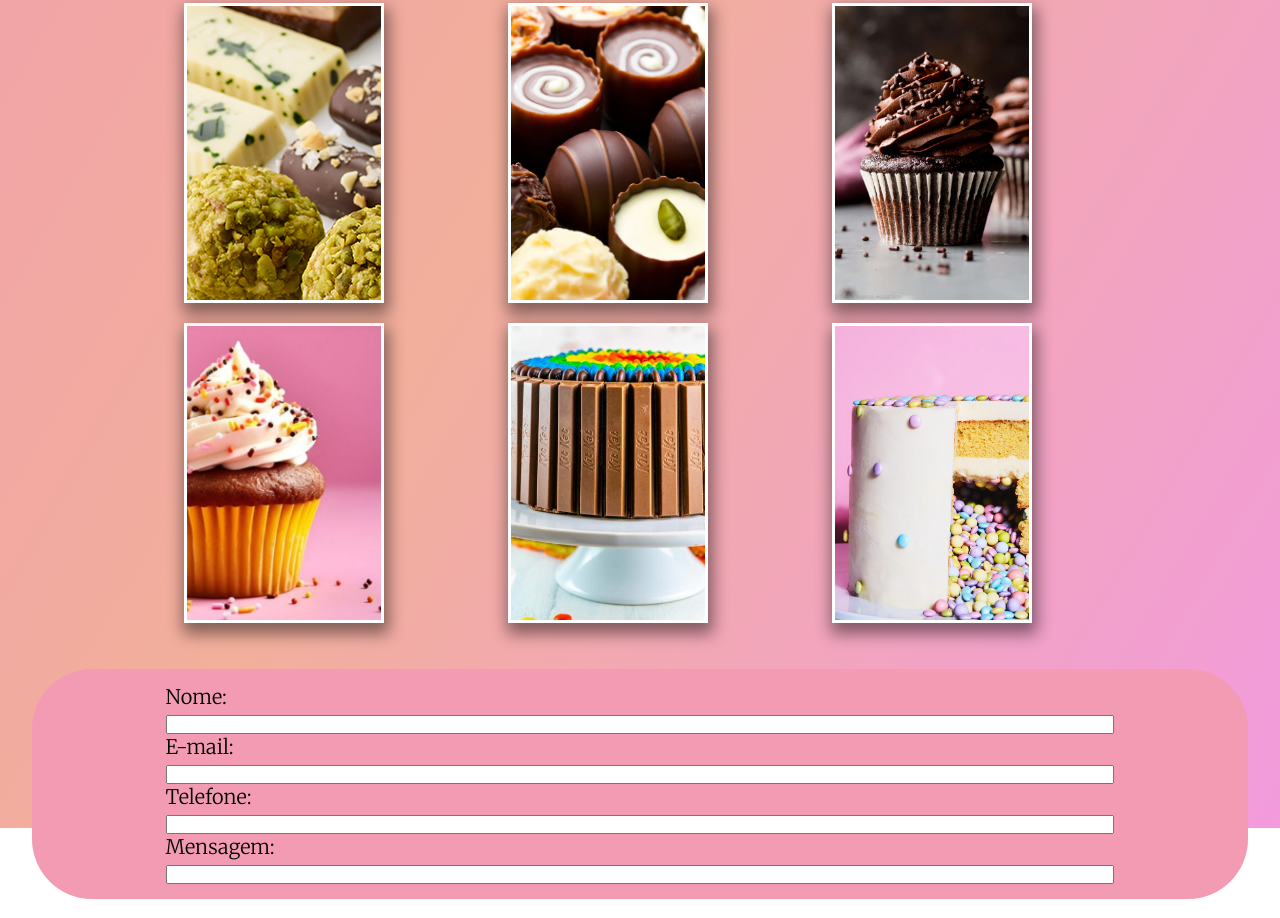
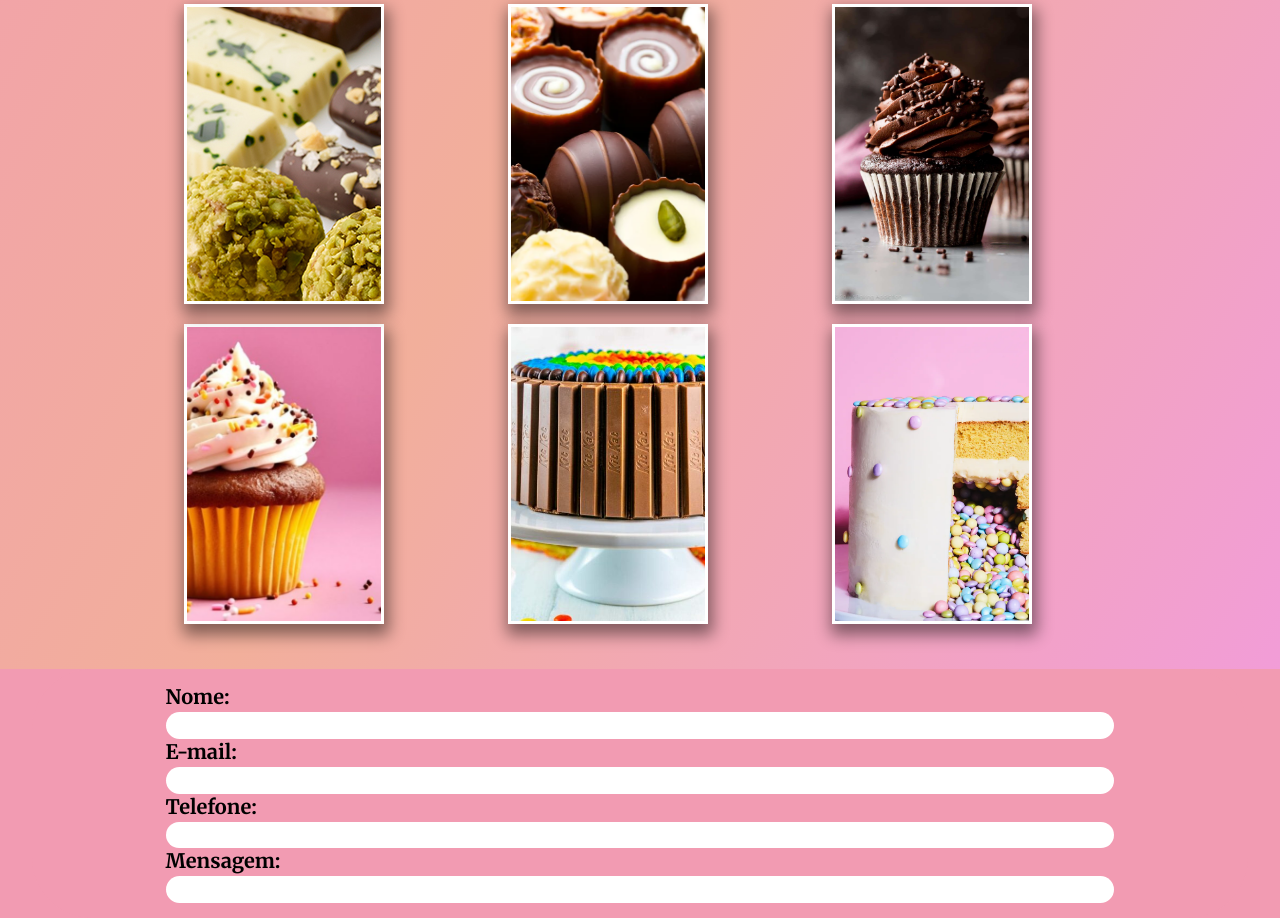
Before and after one commit to josehlopes/SweetDelights, a plain HTML site: page index.html in a window 1280 px wide. Shown: the part 931-1849 px from the top of the page. Drawn offline with Linux system fonts and the light colour scheme.

Commit message:
CSS GRID 1.02 (Smooth scroll effect)

```diff
--- a/_css/styles.css
+++ b/_css/styles.css
@@ -7,6 +7,8 @@
 }
 html {
     font-family: "Merriweather", serif;
+    scroll-behavior: smooth;
+
 }
 
 body {
@@ -276,6 +278,8 @@ body {
     grid-row-end: 7;
     grid-column-start: 1;
     grid-column-end: 4;
+    background: rgb(242,155,178);
+
 }
 
 #contatoDiv{
@@ -285,17 +289,9 @@ body {
     padding: 15px;
     overflow: hidden;
     justify-content: center;
-    background-image: url("../_img/_background.jpg");
     background: rgb(242,155,178);
     border-radius: 60px;
 
-}
-
-#contatoDiv img {
-    width: 100%;
-    height: auto;
-    object-fit: cover;
-    mix-blend-mode: lighten;
 }
 
 #formulario {
@@ -304,4 +300,15 @@ body {
 
 #formulario label,input {
     width: 100%;
+    border-radius: 20px;
+    border: rgb(242,155,178);
 }
+
+#formulario label {
+    font-weight: bold;
+}
+
+#formulario input {
+    font-weight: bold;
+    line-height: 2;
+}
```
